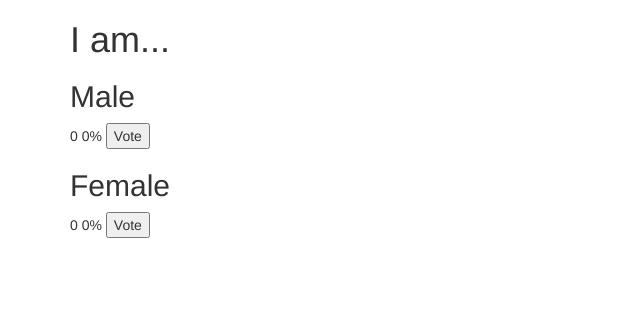
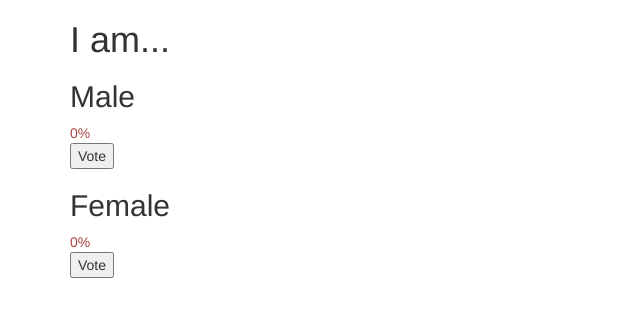
Before and after one commit to zmcdaniel/web-sde-challenge, a website: page poll/index.html in a window 1280 px wide. Shown: the whole page, without its empty margins (0-640 px from the left). Drawn offline with nearby package versions, Linux system fonts and the light colour scheme.

Commit message:
Ng-class to each percentage to change color accordingly

```diff
--- a/poll/index.html
+++ b/poll/index.html
@@ -30,15 +30,17 @@
 
             <div id="male">
                 <h2>Male</h2>
-                {{ maleCount }}
-                {{ malePercentage }}%
+                <div ng-class="malePercentage>femalePercentage ? 'text-success' : 'text-danger'">
+                    {{ malePercentage }}%
+                </div>
                 <button ng-click="incrementMale()">Vote</button>
             </div>
 
             <div id="female">
                 <h2>Female</h2>
-                {{ femaleCount }}
-                {{ femalePercentage }}%
+                <div ng-class="malePercentage<femalePercentage ? 'text-success' : 'text-danger'">
+                    {{ femalePercentage }}%
+                </div>
                 <button ng-click="incrementFemale()">Vote</button>
             </div>
 
```
